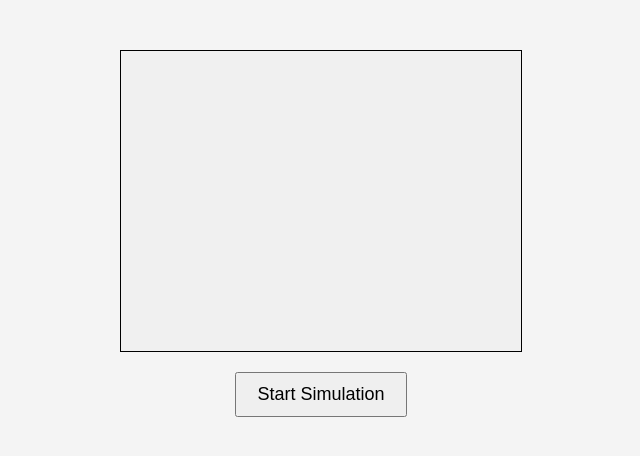
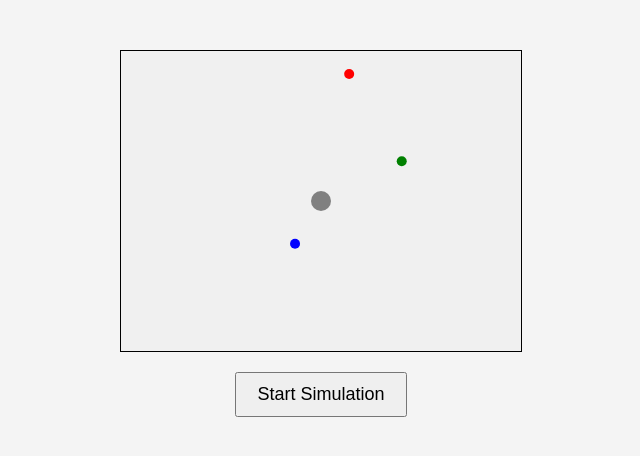
Before and after one commit to OmniLearnEd/OmniLearnEd.github.io, a plain HTML site: page AtomicStructureSimulation.html in a window 1280 px wide. Both pictures are taken after a click on the button "Start Simulation". Shown: the full height of the page, 319-959 px from the left. Drawn offline with Linux system fonts and the light colour scheme.

Commit message:
Update AtomicStructureSimulation.html

```diff
--- a/AtomicStructureSimulation.html
+++ b/AtomicStructureSimulation.html
@@ -83,7 +83,63 @@
   <button onclick="startSimulation()">Start Simulation</button>
 
   <script>
-    // ... Rest of the JavaScript code remains unchanged ...
+    let canvas;
+    let ctx;
+    let isSimulationRunning = false;
+    let nucleusX;
+    let nucleusY;
+    let electrons = [];
+    const electronRadius = 5;
+    const shellRadii = [50, 90, 130]; // Radii of electron shells
+
+    function startSimulation() {
+      canvas = document.getElementById('simulationCanvas');
+      ctx = canvas.getContext('2d');
+
+      nucleusX = canvas.width / 2;
+      nucleusY = canvas.height / 2;
+
+      // Initialize electrons in different shells
+      electrons = [
+        { angle: 0, speed: 0.05, shell: 0, color: 'blue' },
+        { angle: Math.PI / 4, speed: 0.03, shell: 1, color: 'green' },
+        { angle: Math.PI / 2, speed: 0.02, shell: 2, color: 'red' }
+      ];
+
+      isSimulationRunning = true;
+      animate();
+    }
+
+    function animate() {
+      if (!isSimulationRunning) return;
+
+      ctx.clearRect(0, 0, canvas.width, canvas.height);
+
+      // Draw the nucleus (a circle)
+      ctx.beginPath();
+      ctx.arc(nucleusX, nucleusY, 10, 0, Math.PI * 2);
+      ctx.fillStyle = 'gray';
+      ctx.fill();
+
+      // Update and draw electrons
+      electrons.forEach(electron => {
+        // Update electron position based on angle and shell radius
+        const shellRadius = shellRadii[electron.shell];
+        const electronX = nucleusX + shellRadius * Math.cos(electron.angle);
+        const electronY = nucleusY + shellRadius * Math.sin(electron.angle);
+
+        // Update angle for the next frame
+        electron.angle += electron.speed;
+
+        // Draw the electron
+        ctx.beginPath();
+        ctx.arc(electronX, electronY, electronRadius, 0, Math.PI * 2);
+        ctx.fillStyle = electron.color;
+        ctx.fill();
+      });
+
+      requestAnimationFrame(animate);
+    }
   </script>
 </body>
 </html>
```
